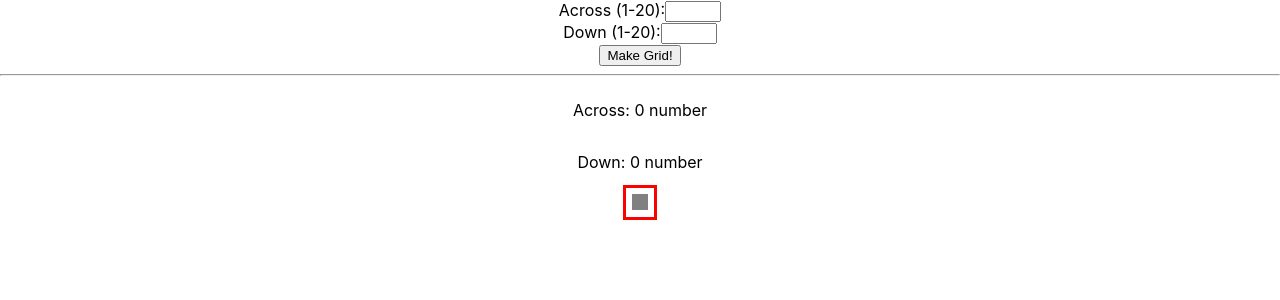
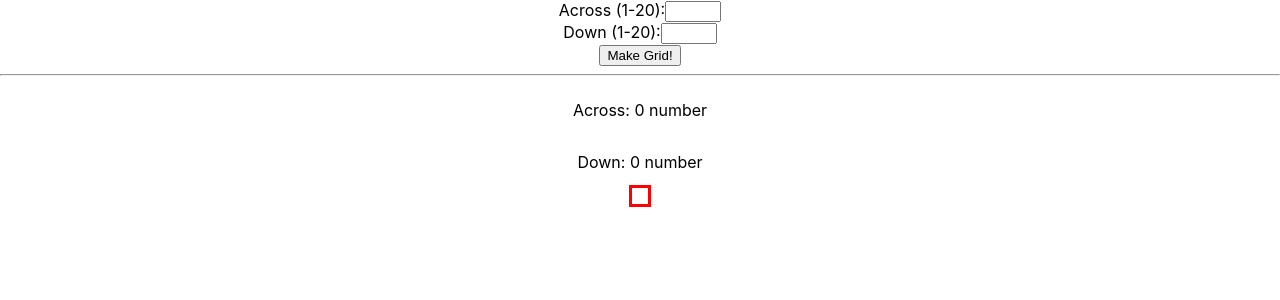
Before and after one commit to emilydrakesmith/Stardew-Valley-Crop-Planner-v1, a React (Create React App) app: page / in a window 1280 px wide. Shown: the top 300 px of the page. Built offline with nearby package versions, Linux system fonts and the light colour scheme.

Commit message:
render one <CropSquare /> element per grid section

```diff
--- /dev/null
+++ b/src/components/CropSquare.css
@@ -0,0 +1,6 @@
+.crop-grid-square {
+    width: 1rem;
+    height: 1rem;
+    margin: 0.4rem;
+    background-color: grey;
+}
--- /dev/null
+++ b/src/components/CropSquare.jsx
@@ -0,0 +1,19 @@
+/******* START: IMPORT REACT, HOOKS, AND DONGLES *******/
+import React from 'react';
+/******* END: IMPORT REACT, HOOKS, AND DONGLES *********/
+
+
+/******* START: IMPORT LOCAL FILES *******/
+import './CropSquare.css';
+/******* END: IMPORT LOCAL FILES *********/
+
+
+function CropSquare(props) {
+    const {squareNumber} = props;
+    const idString = `crop-grid-square-${squareNumber}`;
+    return (
+        <div className='crop-grid-square' id={idString} key={idString} />
+    );
+}
+
+export default CropSquare;
--- a/src/pages/CropGrid/CropGrid.css
+++ b/src/pages/CropGrid/CropGrid.css
@@ -1,25 +1,9 @@
 #crop-grid {
     align-self: center;
     display: grid;
-    grid-template-columns: repeat(var(--columns));
-    grid-template-rows: repeat(var(--rows));
-    grid-area: auto;
+    grid-template-columns: repeat(var(--columns), 2rem);
+    grid-template-rows: repeat(var(--rows), 2rem);
+    min-width: 1rem;
+    min-height: 1rem;
     outline: 3px solid red;
 }
-
-.crop-grid-column {
-    display: flex;
-    flex-direction: column;
-    outline: 3px solid green;
-}
-
-.crop-grid-square {
-    width: 1rem;
-    height: 1rem;
-    margin: 0.4rem;
-    background-color: grey;
-}
-
-.red-background {
-    background-color: red;
-}
--- a/src/pages/CropGrid/CropGrid.jsx
+++ b/src/pages/CropGrid/CropGrid.jsx
@@ -5,30 +5,21 @@
 
 /******* START: IMPORT LOCAL FILES *******/
 import './CropGrid.css';
-// import CropColumn from '../CropColumn/CropColumn';
+import CropSquare from '../../components/CropSquare';
 /******* END: IMPORT LOCAL FILES *********/
 
 function CropGrid(props) {
     const { numberOfColumns, numberOfRows } = props;            // destructure number of boxes down and across from props
 
-    useEffect(() => {
-        makeCssGrid(numberOfRows, numberOfColumns);
-        insertSquares();
-    })
+    const squares = new Array(numberOfColumns * numberOfRows).fill(1);
+    const cropSquares = squares.map((square, idx) => <CropSquare squareNumber={idx} />)
 
-    function makeCssGrid(rows, columns) {
-        document.documentElement.style.setProperty('--rows', rows);
-        document.documentElement.style.setProperty('--columns', columns);
-    }
-
-    function insertSquares() {
-        const elem = document.getElementById('crop-grid');
-        elem.innerHTML = "<div class='crop-grid-square'></div>"
-    }
+    document.documentElement.style.setProperty('--rows', numberOfRows);
+    document.documentElement.style.setProperty('--columns', numberOfColumns);
 
     return (
         <div id='crop-grid'>
-
+            {cropSquares}
         </div>
     );
 }
--- a/src/pages/Landing/Landing.jsx
+++ b/src/pages/Landing/Landing.jsx
@@ -51,7 +51,6 @@
 
                 <CropGrid numberOfColumns={numberAcross} numberOfRows={numberDown}/>
             </div>
-
         </>
     );
 }
```
Also changed, not shown: 1 other file (tests, documents, lock files or other folders).
